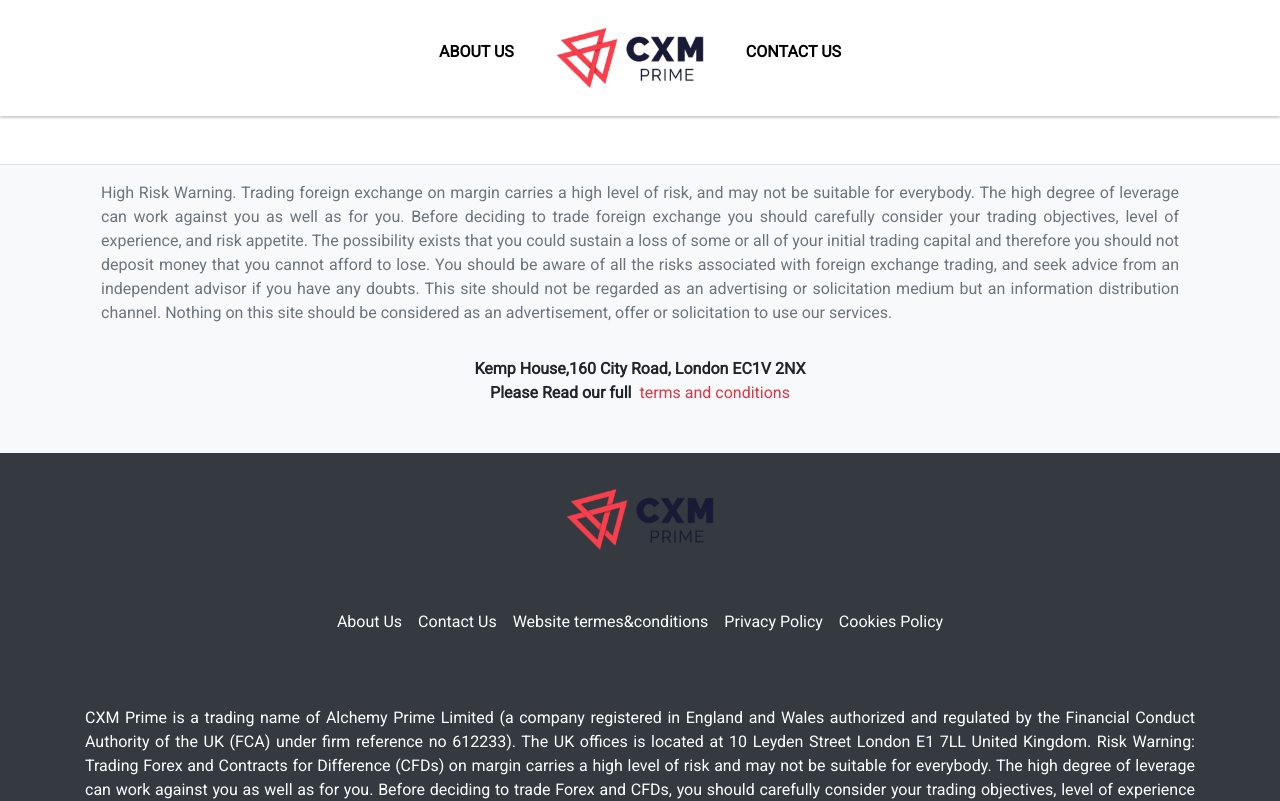
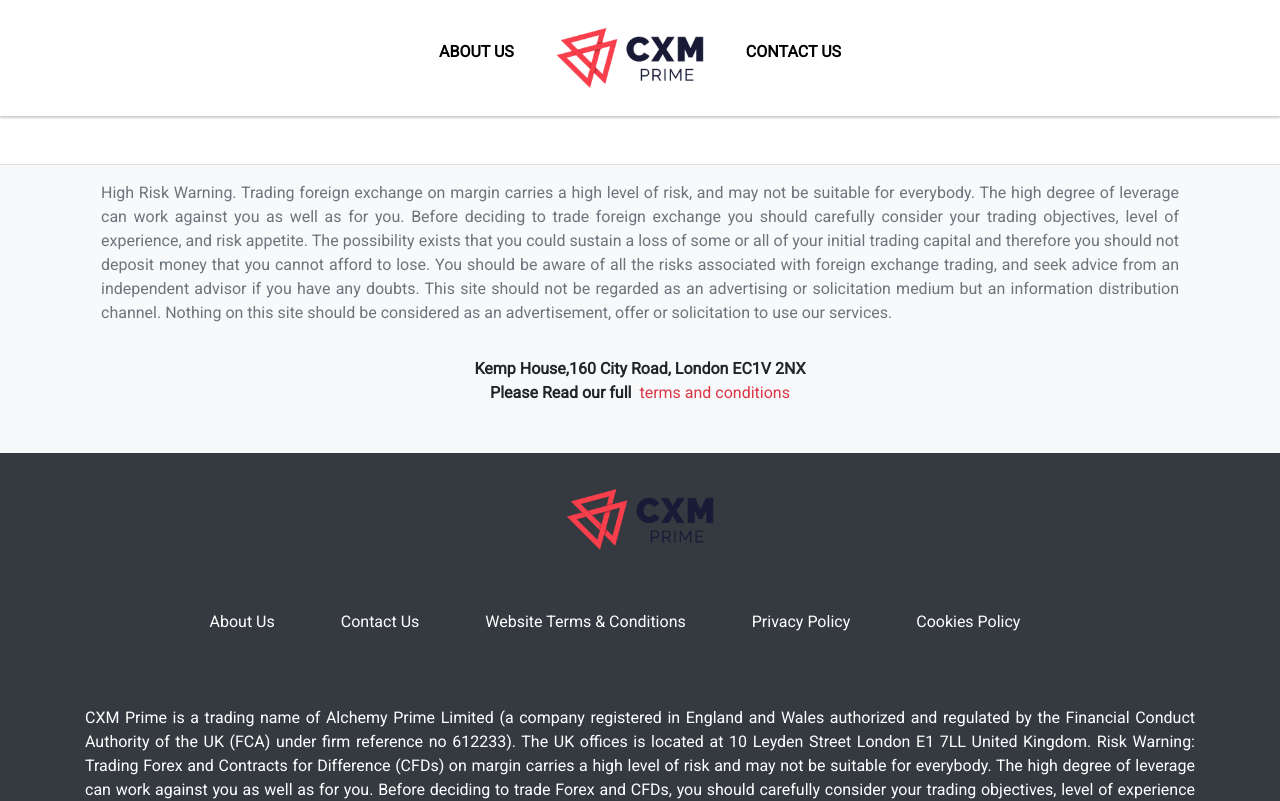
Before and after one commit to narendra897715/cxm, an Angular app: page /information in a window 1280 px wide. Shown: the top 801 px of the page. Built offline with nearby package versions, Linux system fonts and the light colour scheme.

Commit message:
eight commit

```diff
--- a/src/app/app.component.html
+++ b/src/app/app.component.html
@@ -42,19 +42,19 @@
 
     <nav class="navbar navbar-expand-lg navbar-dark bg-transparent m-2">
       <ul class="navbar-nav m-auto">
-        <li class="nav-item active">
+        <li class="nav-item active footer-menu" >
           <a class="nav-link" routerLink="/information/aboutus">About Us</a>
         </li>
-        <li class="nav-item active">
+        <li class="nav-item active footer-menu" >
           <a class="nav-link" routerLink="/information/contact">Contact Us</a>
         </li>
-        <li class="nav-item active">
-          <a class="nav-link" routerLink="/information/websitetermsandconditions">Website termes&conditions</a>
+        <li class="nav-item active footer-menu" >
+          <a class="nav-link" routerLink="/information/websitetermsandconditions">Website Terms & Conditions</a>
         </li>
-        <li class="nav-item active">
+        <li class="nav-item active footer-menu" >
           <a class="nav-link" routerLink="/information/privacypolicy">Privacy Policy</a>
         </li>
-        <li class="nav-item active">
+        <li class="nav-item active footer-menu" >
           <a class="nav-link" routerLink="/information/cookiespolicy">Cookies Policy</a>
         </li>
       </ul>
--- a/src/app/header/header.component.html
+++ b/src/app/header/header.component.html
@@ -2,7 +2,7 @@
     <a class="navbar-brand d-block d-sm-none" href="#"><img src="assets/CXMPrime_Logo.png" alt="logo"
       style="width: 100px;height: auto;"></a>
       <button class="navbar-toggler" type="button" data-toggle="collapse" data-target="#collapsibleNavbar">
-        <span style="color:#00ffdc"><i class="fa fa-bars" aria-hidden="true"></i></span>
+        <span ><i class="fa fa-bars" aria-hidden="true"></i></span>
       </button>
 
   <div class="collapse navbar-collapse" id="collapsibleNavbar">
--- a/src/app/header/header.component.ts
+++ b/src/app/header/header.component.ts
@@ -16,7 +16,12 @@ export class HeaderComponent implements OnInit, AfterViewInit  {
   ngAfterViewInit(){
 
     console.log(this.cxmheaderView);
-
+    var hamburger1 = this.cxmheaderView.nativeElement.children[1].children[0];
+    if(this.currentRouteName === '/home') {
+      hamburger1.style.color = 'white';
+     } else {
+      hamburger1.style.color = 'black';
+     }
 
   }
   constructor(private router: Router) { }
@@ -24,6 +29,7 @@ export class HeaderComponent implements OnInit, AfterViewInit  {
   ngOnInit() {
     this.currentRouteName = this.router.url;
     console.log(this.currentRouteName);
+
   }
 
   // window.onscroll = () => {
@@ -36,7 +42,8 @@ export class HeaderComponent implements OnInit, AfterViewInit  {
 myFunction()  {
   this.sticky = this.cxmheaderView.nativeElement.offsetTop;
     var childheader = this.cxmheaderView.nativeElement.children[2].children[0].children;
-
+   var hamburger = this.cxmheaderView.nativeElement.children[1].children[0];
+   hamburger.style.color = 'black';
   if (window.pageYOffset > this.sticky) {
     //   var chilheader = header.children;
     //   console.log(chilheader[0].children)[0].children;
@@ -48,6 +55,7 @@ myFunction()  {
           }
      }
 
+
      this.cxmheaderView.nativeElement.classList.add("stickyheader");
   } else {
     for(var i=0;i<childheader.length;i++){
@@ -56,6 +64,9 @@ myFunction()  {
             subchild.style.color = 'white';
           }
      }
+     if(this.currentRouteName === '/home') {
+      hamburger.style.color = 'white';
+     }
      this.cxmheaderView.nativeElement.classList.remove("stickyheader");
   }
 }
--- a/src/styles.css
+++ b/src/styles.css
@@ -16,6 +16,7 @@ body,
 .sub-header {
   font-family:'hemi-head';
 }
+
 @font-face {
   font-family: hemi-head;
   src: url('./assets/font/hemi-head.ttf') format("opentype");
@@ -26,22 +27,34 @@ p {
 h1 {font-size:1rem;}
 /* Small devices (landscape phones, 544px and up) */
 @media (min-width: 544px) {
-    h1 {font-size:1.5rem;} /*1rem = 16px*/
+    h1 {font-size:1.5rem;}
+    .footer-menu {
+      margin-right:0px;
+    } /*1rem = 16px*/
   }
 
   /* Medium devices (tablets, 768px and up) The navbar toggle appears at this breakpoint */
   @media (min-width: 768px) {
-    h1 {font-size:2rem;} /*1rem = 16px*/
+    h1 {font-size:2rem;}
+    .footer-menu {
+      margin-right:50px;
+    } /*1rem = 16px*/
   }
 
   /* Large devices (desktops, 992px and up) */
   @media (min-width: 992px) {
-    h1 {font-size:3.5rem !important;} /*1rem = 16px*/
+    h1 {font-size:3.5rem !important;}
+    .footer-menu {
+      margin-right:50px;
+    } /*1rem = 16px*/
   }
 
   /* Extra large devices (large desktops, 1200px and up) */
   @media (min-width: 1200px) {
-    h1 {font-size:3rem;} /*1rem = 16px*/
+    h1 {font-size:3rem;}
+    .footer-menu {
+      margin-right:50px;
+    } /*1rem = 16px*/
   }
 
   .OurMission {
```
